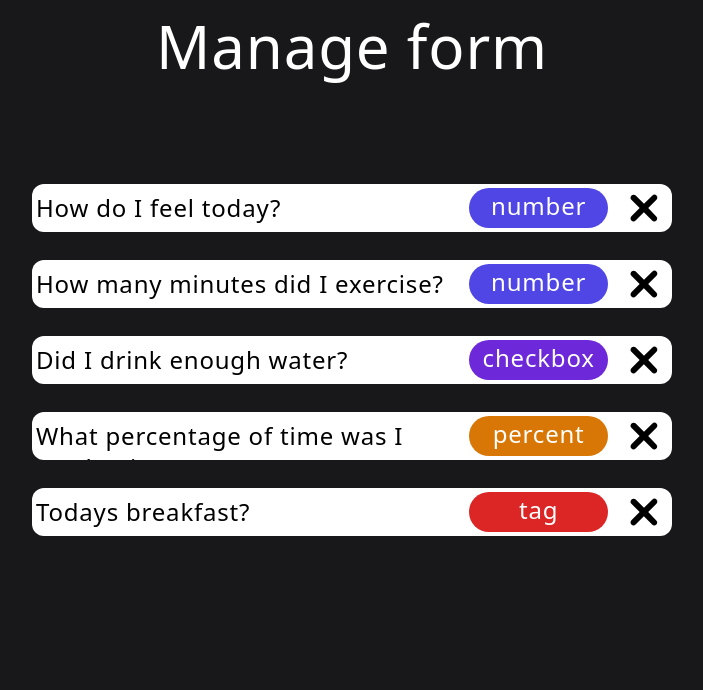
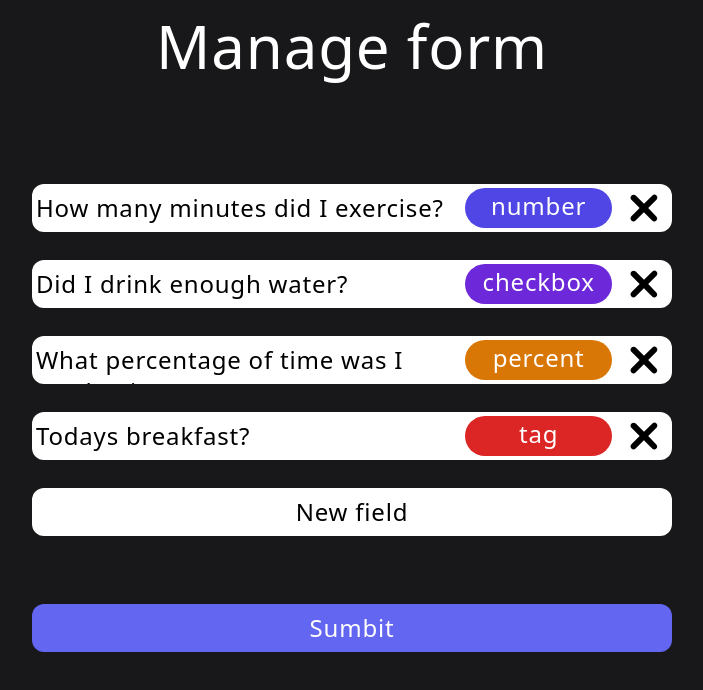
Before and after one commit to 0Slmpnv0/reflex, a React (Vite) app in the folder frontend/: page /manage_form in a window 1280 px wide. Both pictures are taken after a click on the icon 931 px from the left and 208 px from the top of the page. Shown: the top 690 px of the page, without its empty margins (288-991 px from the left). Built offline with nearby package versions, Linux system fonts and the light colour scheme.

Commit message:
Write manage form page (no relative design yet). Format project with prettier, make Nav links open at the same page

```diff
--- a/frontend/src/components/FieldSettings.tsx
+++ b/frontend/src/components/FieldSettings.tsx
@@ -3,8 +3,9 @@ import { useState } from "react";
 interface Props {
   name: string;
   fieldType: "number" | "tag" | "checkbox" | "percent" | "unselected";
-  onDelete: () => void;
-  onChangeType: () => void;
+  onDelete: (id: string) => void;
+  onChangeType: (newType: "number" | "tag" | "checkbox" | "percent") => void;
+  onRename: (newName: string, id: string) => void;
   selectOtions?: Array<string>;
   id: string;
 }
@@ -13,13 +14,13 @@ export default function FieldSettings({
   name,
   fieldType,
   onDelete,
-  selectOtions,
-  id: id,
+  onChangeType,
+  onRename,
+  id,
 }: Props) {
-
   const [currentType, setCurrentType] = useState(fieldType);
 
-  let possible_field_types = ['tag', 'checkbox', 'percent', 'number']
+  let possible_field_types = ["tag", "checkbox", "percent", "number"];
 
   let selectorStyles = "type-selector";
 
@@ -43,7 +44,15 @@ export default function FieldSettings({
 
   return (
     <div className="field-setting">
-      <textarea name={name} id={id} rows={1}>{name}</textarea>
+      <textarea
+        name={name}
+        defaultValue={name}
+        id={id}
+        rows={1}
+        onBlur={(e) => {
+          onRename(e.target.value, id);
+        }}
+      ></textarea>
 
       <select
         name="select"
@@ -51,33 +60,33 @@ export default function FieldSettings({
         className={selectorStyles}
         onChange={(e) => {
           setCurrentType(
-            e.target.value as
-              | "number"
-              | "tag"
-              | "checkbox"
-              | "percent"
+            e.target.value as "number" | "tag" | "checkbox" | "percent"
+          );
+          onChangeType(
+            e.target.value as "number" | "tag" | "checkbox" | "percent"
           );
         }}
       >
-        {
-          currentType === 'unselected' ? (
-            <option value="unselected" hidden selected>unselected</option>
-          ) :
-          (
-            <option value="unselected" hidden>unselected</option>
+        {currentType === "unselected" ? (
+          <option value="unselected" hidden selected>
+            unselected
+          </option>
+        ) : (
+          <option value="unselected" hidden>
+            unselected
+          </option>
+        )}
+        {possible_field_types.map((fieldType: string) =>
+          fieldType === currentType ? (
+            <option key={fieldType} value={currentType} selected>
+              {currentType}
+            </option>
+          ) : (
+            <option key={fieldType} value={fieldType}>
+              {fieldType}
+            </option>
           )
-        }
-        {
-          possible_field_types.map(
-            (fieldType: string) => (
-              fieldType === currentType ? (
-                <option key={fieldType} value={currentType} selected>{currentType}</option>
-              ) : (
-                <option key={fieldType} value={fieldType}>{fieldType}</option>
-              )
-            )
-          )
-        }
+        )}
       </select>
 
       <svg
@@ -85,7 +94,7 @@ export default function FieldSettings({
         viewBox="0 0 32 32"
         xmlns="http://www.w3.org/2000/svg"
         preserveAspectRatio="none"
-        onClick={onDelete}
+        onClick={() => onDelete(id)}
       >
         <path d="M18.8,16l5.5-5.5c0.8-0.8,0.8-2,0-2.8l0,0C24,7.3,23.5,7,23,7c-0.5,0-1,0.2-1.4,0.6L16,13.2l-5.5-5.5  c-0.8-0.8-2.1-0.8-2.8,0C7.3,8,7,8.5,7,9.1s0.2,1,0.6,1.4l5.5,5.5l-5.5,5.5C7.3,21.9,7,22.4,7,23c0,0.5,0.2,1,0.6,1.4  C8,24.8,8.5,25,9,25c0.5,0,1-0.2,1.4-0.6l5.5-5.5l5.5,5.5c0.8,0.8,2.1,0.8,2.8,0c0.8-0.8,0.8-2.1,0-2.8L18.8,16z" />
       </svg>
--- a/frontend/src/components/Nav.tsx
+++ b/frontend/src/components/Nav.tsx
@@ -4,7 +4,7 @@ export default function Nav() {
       <a href="" className="nav-item">
         calendar
       </a>
-      <a href="localhost:1488/manage_form" className="nav-item">
+      <a href="http://localhost:1488/manage_form" className="nav-item">
         change <br /> form
       </a>
       <a href="" className="nav-item">
--- a/frontend/src/index.css
+++ b/frontend/src/index.css
@@ -112,19 +112,24 @@
   }
 
   .field-setting svg {
-    @apply h-12 ml-auto shrink-0 w-min hover:rounded-xl hover:bg-slate-300
-
+    @apply h-12 ml-auto shrink-0 w-min hover:rounded-xl hover:bg-slate-300;
   }
 
   .type-selector {
-    @apply rounded-full text-center h-10 self-center pb-1 ml-auto outline-none text-white px-1;
+    @apply rounded-full text-center h-10 self-center pb-1 ml-auto outline-none text-white px-2;
     -moz-appearance: none;
     -webkit-appearance: none;
-
   }
 
   .type-selector option {
-    @apply bg-zinc-700 rounded-xl
+    @apply bg-zinc-700 rounded-xl;
   }
 
+  .new-field-button {
+    @apply w-2/4 bg-white text-black self-center h-12 rounded-xl text-2xl;
+  }
+
+  .new-field-button:hover {
+    @apply bg-slate-200;
+  }
 }
--- a/frontend/src/pages/MainPage.tsx
+++ b/frontend/src/pages/MainPage.tsx
@@ -1,14 +1,14 @@
-import Nav from "../components/Nav"
-
+import Nav from "../components/Nav";
 
 export default function MainPage() {
-    return (
+  return (
     <div className="wrapper">
+      <h1 className="text-5xl pt-6">Welcome back!</h1>
+      <p>
+        Improve your life tracking with <strong>Reflex</strong>{" "}
+      </p>
 
-        <h1 className="text-5xl pt-6">Welcome back!</h1>
-        <p>Improve your life tracking with <strong>Reflex</strong> </p>
-
-        <Nav />
+      <Nav />
     </div>
-    )
+  );
 }
--- a/frontend/src/pages/ManageFormPage.tsx
+++ b/frontend/src/pages/ManageFormPage.tsx
@@ -2,7 +2,8 @@ import FieldSettings from "../components/FieldSettings";
 import { useState } from "react";
 
 type Field = {
-  type: "tag" | "number" | "checkbox" | "percent";
+  name: string;
+  type: "tag" | "number" | "checkbox" | "percent" | "unselected";
   is_required?: boolean; // experimental. In future Ill support unrequired fields, but now idk how to make it not affect the Insights
   display: {
     is_display_field: boolean;
@@ -11,31 +12,36 @@ type Field = {
 };
 
 let example_form_data: { [key: string]: Field } = {
-  "How do I feel today?": {
+  1: {
+    name: "How do I feel today?",
+    type: "tag",
+    display: {
+      is_display_field: false,
+    },
+  },
+  2: {
+    name: "How many minutes did I exercise?",
     type: "number",
     display: {
       is_display_field: false,
     },
   },
-  "How many minutes did I exercise?": {
-    type: "number",
-    display: {
-      is_display_field: false,
-    },
-  },
-  "Did I drink enough water?": {
+  3: {
+    name: "Did I drink enough water?",
     type: "checkbox",
     display: {
       is_display_field: false,
     },
   },
-  "What percentage of time was I productive?": {
+  4: {
+    name: "What percentage of time was I productive?",
     type: "percent",
     display: {
       is_display_field: true,
     },
   },
-  "Todays breakfast?": {
+  5: {
+    name: "Todays breakfast?",
     type: "tag",
     display: {
       is_display_field: false,
@@ -44,27 +50,96 @@ let example_form_data: { [key: string]: Field } = {
 };
 
 export default function ManageFormPage() {
-  // field_data = fetch('backend/form_structure') - coming soon... (not soon at all.)
+  // fieldData = fetch('backend/form_structure') - coming soon... (not soon at all.)
 
-  let fieldData = example_form_data
+  const [fieldData, setFieldData] = useState(example_form_data);
+
+  const onRename = (newName: string, id: string) => {
+    setFieldData({
+      ...fieldData,
+      [id]: {
+        ...fieldData[id],
+        name: newName,
+      },
+    });
+  };
+
+  const onNewField = () => {
+    let id = Object.keys(fieldData).length + 1;
+    setFieldData({
+      ...fieldData,
+      [id]: {
+        name: "New field",
+        type: "unselected",
+        display: {
+          is_display_field: false,
+        },
+      },
+    });
+  };
+
+  const onDelete = (idToDelete: string) => {
+    delete fieldData[idToDelete];
+    let newData: { [key: string]: Field } = {};
+
+    let i = 1;
+
+    Object.values(fieldData).forEach((currentField) => {
+      newData = {
+        ...newData,
+        [i]: {
+          ...currentField,
+        },
+      };
+      i++;
+    });
+    console.log(newData);
+    setFieldData(newData);
+  };
 
   return (
     <div className="wrapper gap-7">
       <h1 className="text-6xl mt-4 mb-20">Manage form </h1>
-      {
-        Object.entries(fieldData).map(([name, daily_data]) => (
-          <FieldSettings
-            key={name}
-            name={name}
-            fieldType={daily_data.type}
-            onChangeType={() => {
-              alert('hui')
-            }}
-            onDelete={() => alert('hui')}
-            id=""
-          />
-        ))
-      }
+      {Object.entries(fieldData).map(([id, dailyData]) => (
+        <FieldSettings
+          key={id.concat(dailyData.name)}
+          name={dailyData.name}
+          fieldType={dailyData.type}
+          onChangeType={(newType) => {
+            setFieldData({
+              ...fieldData,
+              [id]: {
+                ...fieldData[id],
+                type: newType,
+              },
+            });
+          }}
+          onRename={onRename}
+          onDelete={onDelete}
+          id={id}
+        />
+      ))}
+
+      {Object.keys(fieldData).length < 5 ? (
+        <button className="new-field-button" onClick={onNewField}>
+          New field
+        </button>
+      ) : (
+        <p>No more fields available</p>
+      )}
+
+      {Object.keys(fieldData).length > 0 ? (
+        <button
+          className="new-field-button bg-indigo-500 mt-10 text-white hover:bg-indigo-600"
+          onClick={() => {
+            alert("pretend to send some data to the backend");
+          }}
+        >
+          Sumbit
+        </button>
+      ) : (
+        <></>
+      )}
     </div>
   );
 }
```
